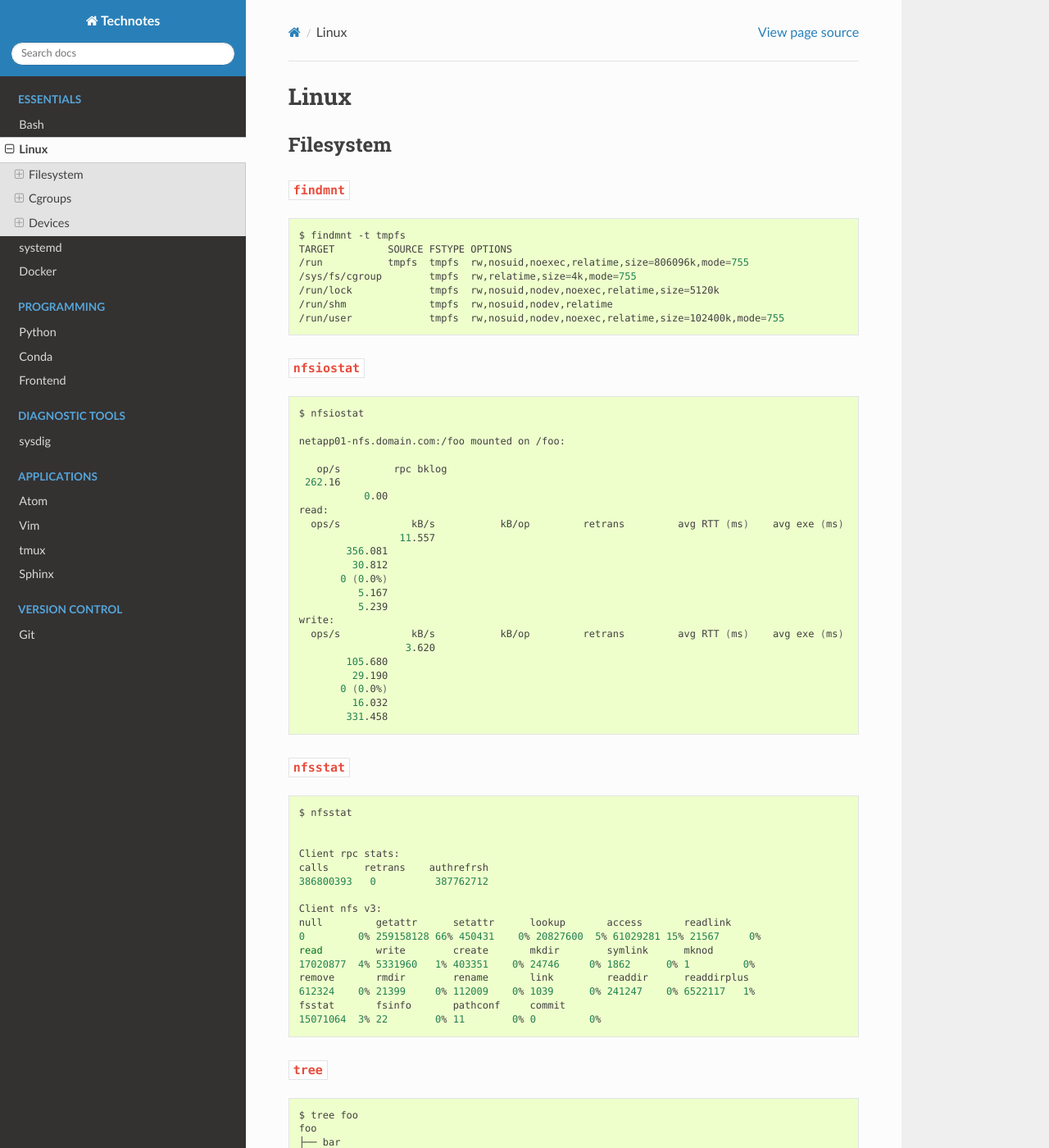
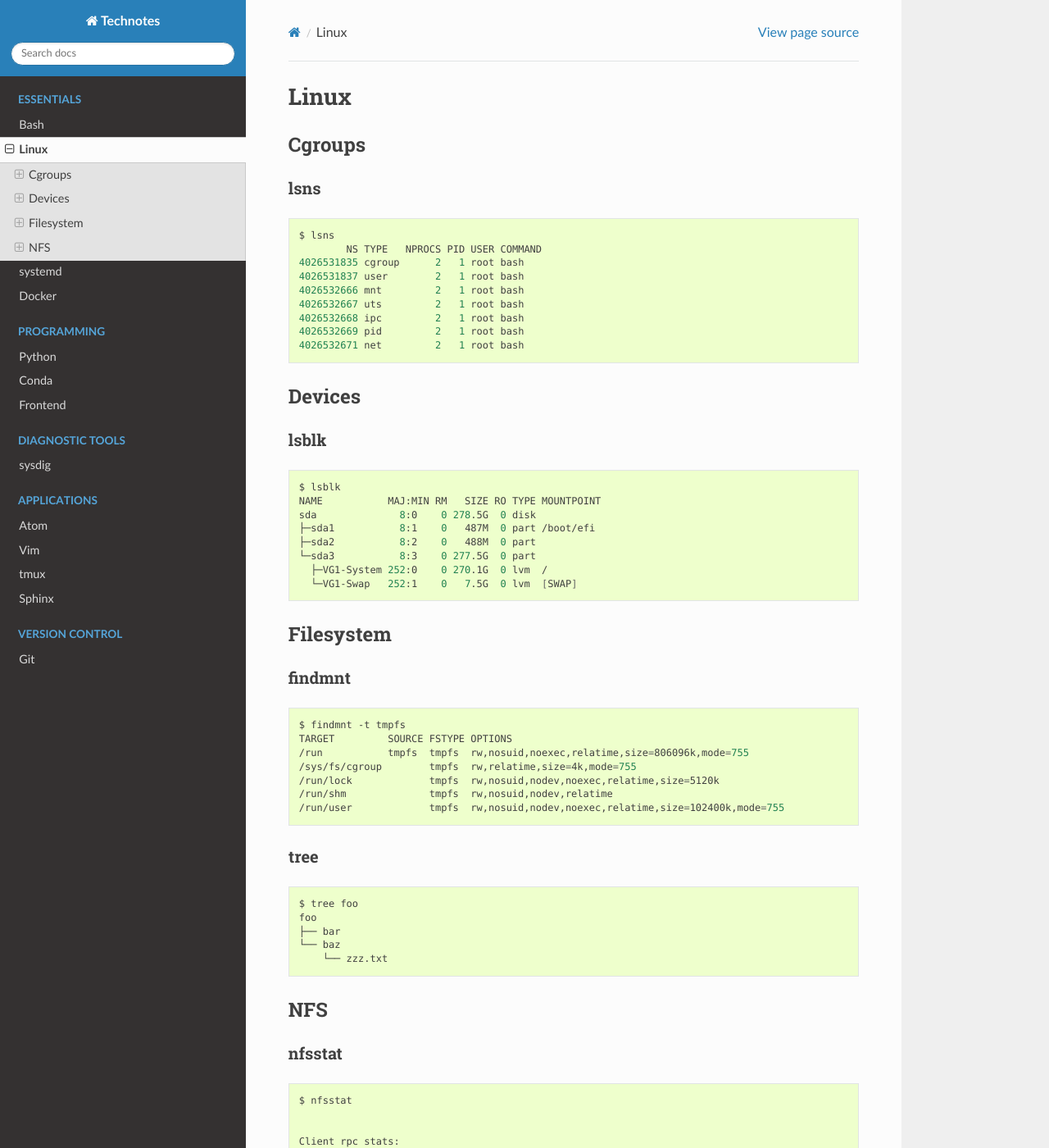
Before and after one commit to heterotopian/technotes, a Sphinx documentation site: the page built from source/linux.rst, in a window 1280 px wide and 1400 px high. Shown: the whole window at 82% size. Built offline with Sphinx 7.4.7 and the Read the Docs theme 2.0.0, drawn with Linux system fonts in a browser that asks for light colours; some of the changed text lies outside the part shown.

Commit message:
Reorganize NFS section

```diff
--- a/source/linux.rst
+++ b/source/linux.rst
@@ -6,11 +6,50 @@
 
 .. highlight:: bash
 
+Cgroups
+=======
+
+lsns
+----
+
+::
+
+    $ lsns
+            NS TYPE   NPROCS PID USER COMMAND
+    4026531835 cgroup      2   1 root bash
+    4026531837 user        2   1 root bash
+    4026532666 mnt         2   1 root bash
+    4026532667 uts         2   1 root bash
+    4026532668 ipc         2   1 root bash
+    4026532669 pid         2   1 root bash
+    4026532671 net         2   1 root bash
+
+
+
+Devices
+=======
+
+lsblk
+-----
+
+::
+
+    $ lsblk
+    NAME           MAJ:MIN RM   SIZE RO TYPE MOUNTPOINT
+    sda              8:0    0 278.5G  0 disk
+    ├─sda1           8:1    0   487M  0 part /boot/efi
+    ├─sda2           8:2    0   488M  0 part
+    └─sda3           8:3    0 277.5G  0 part
+      ├─VG1-System 252:0    0 270.1G  0 lvm  /
+      └─VG1-Swap   252:1    0   7.5G  0 lvm  [SWAP]
+
+
+
 Filesystem
 ==========
 
-``findmnt``
------------
+findmnt
+-------
 
 ::
 
@@ -23,38 +62,24 @@
     /run/user             tmpfs  rw,nosuid,nodev,noexec,relatime,size=102400k,mode=755
 
 
-``nfsiostat``
--------------
+tree
+----
 
 ::
 
-    $ nfsiostat
-
-    netapp01-nfs.domain.com:/foo mounted on /foo:
-
-       op/s         rpc bklog
-     262.16
-               0.00
-    read:
-      ops/s            kB/s           kB/op         retrans         avg RTT (ms)    avg exe (ms)
-                     11.557
-            356.081
-             30.812
-           0 (0.0%)
-              5.167
-              5.239
-    write:
-      ops/s            kB/s           kB/op         retrans         avg RTT (ms)    avg exe (ms)
-                      3.620
-            105.680
-             29.190
-           0 (0.0%)
-             16.032
-            331.458
+    $ tree foo
+    foo
+    ├── bar
+    └── baz
+        └── zzz.txt
 
 
-``nfsstat``
------------
+
+NFS
+===
+
+nfsstat
+-------
 
 ::
 
@@ -76,52 +101,31 @@
     15071064  3% 22        0% 11        0% 0         0%
 
 
-``tree``
---------
-
-::
-
-    $ tree foo
-    foo
-    ├── bar
-    └── baz
-        └── zzz.txt
-
-
-
-Cgroups
-=======
-
-``lsns``
---------
-
-::
-
-    $ lsns
-            NS TYPE   NPROCS PID USER COMMAND
-    4026531835 cgroup      2   1 root bash
-    4026531837 user        2   1 root bash
-    4026532666 mnt         2   1 root bash
-    4026532667 uts         2   1 root bash
-    4026532668 ipc         2   1 root bash
-    4026532669 pid         2   1 root bash
-    4026532671 net         2   1 root bash
-
-
-
-Devices
-=======
-
-``lsblk``
+nfsiostat
 ---------
 
-::
+.. code-block:: shell
 
-    $ lsblk
-    NAME           MAJ:MIN RM   SIZE RO TYPE MOUNTPOINT
-    sda              8:0    0 278.5G  0 disk
-    ├─sda1           8:1    0   487M  0 part /boot/efi
-    ├─sda2           8:2    0   488M  0 part
-    └─sda3           8:3    0 277.5G  0 part
-      ├─VG1-System 252:0    0 270.1G  0 lvm  /
-      └─VG1-Swap   252:1    0   7.5G  0 lvm  [SWAP]
+    $ nfsiostat
+
+    nfs.domain.com:/foo mounted on /foo:
+
+       op/s         rpc bklog
+     262.16
+               0.00
+    read:
+      ops/s            kB/s           kB/op         retrans         avg RTT (ms)    avg exe (ms)
+                     11.557
+            356.081
+             30.812
+           0 (0.0%)
+              5.167
+              5.239
+    write:
+      ops/s            kB/s           kB/op         retrans         avg RTT (ms)    avg exe (ms)
+                      3.620
+            105.680
+             29.190
+           0 (0.0%)
+             16.032
+            331.458
```
